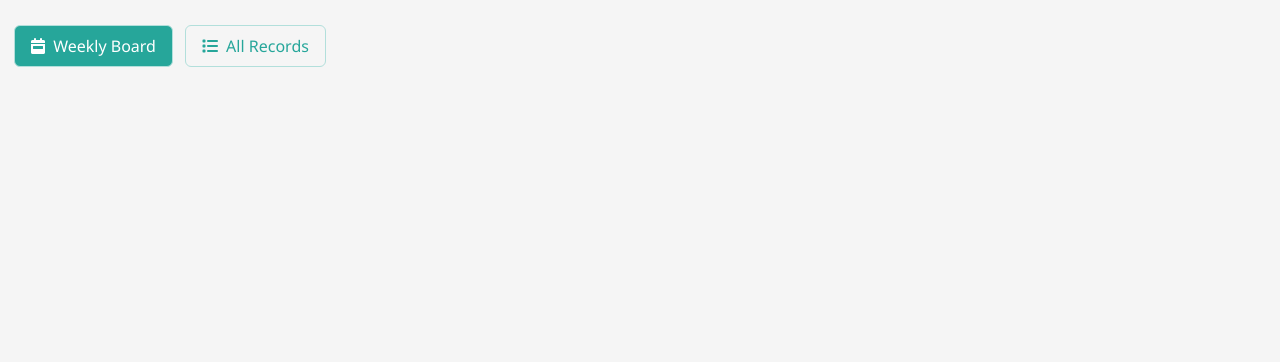
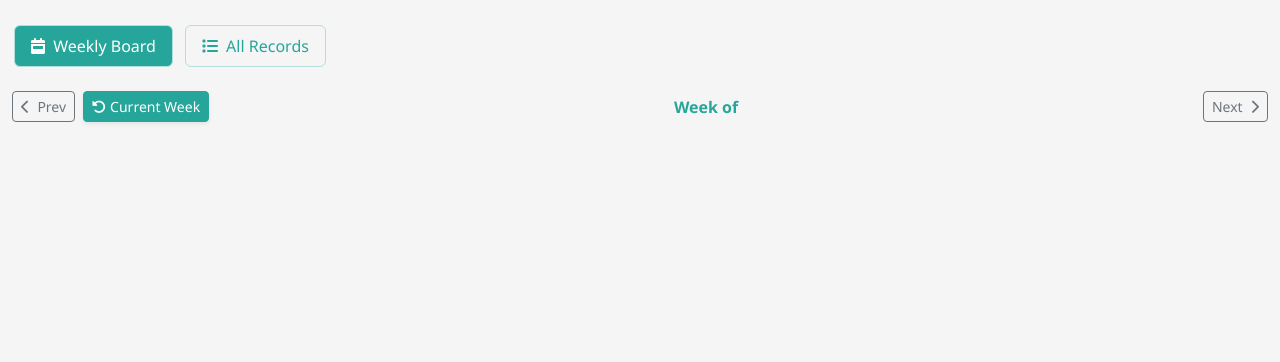
Before and after one commit to laheri72/ajs-pantry, a Flask app: template templates/menus.html in a window 1280 px wide. Shown: the part 58-420 px from the top of the page. Run offline with Flask 3, Linux system fonts and the light colour scheme; the template is opened without the code that fills it, so the values that code supplies are empty; some libraries are stand-ins or nearby versions.

Commit message:
menu toggle

```diff
--- a/templates/menus.html
+++ b/templates/menus.html
@@ -51,6 +51,26 @@
     <div class="tab-content">
         <!-- Weekly Board Tab -->
         <div class="tab-pane fade show active" id="weekly">
+            <div class="d-flex justify-content-between align-items-center mb-3">
+                <div class="d-flex align-items-center gap-2">
+                    <a href="{{ url_for('pantry.menus', week_offset=week_offset - 1) }}" class="btn btn-sm btn-outline-secondary" title="Previous Week">
+                        <i class="fas fa-chevron-left me-1"></i> Prev
+                    </a>
+                    {% if week_offset != 0 %}
+                    <a href="{{ url_for('pantry.menus') }}" class="btn btn-sm btn-teal shadow-sm">
+                        <i class="fas fa-undo-alt me-1"></i>Current Week
+                    </a>
+                    {% endif %}
+                </div>
+                <span class="fw-bold text-teal text-center mx-2">
+                    Week of {{ weekly_days[0].date.strftime('%B %d, %Y') }}
+                </span>
+                <div class="d-flex align-items-center gap-2">
+                    <a href="{{ url_for('pantry.menus', week_offset=week_offset + 1) }}" class="btn btn-sm btn-outline-secondary" title="Next Week">
+                        Next <i class="fas fa-chevron-right ms-1"></i>
+                    </a>
+                </div>
+            </div>
             <div class="row g-3 row-cols-1 row-cols-sm-2 row-cols-md-4 row-cols-xl-7">
                 {% for day in weekly_days %}
                 <div class="col">
@@ -481,6 +501,13 @@ function openAddMenuModal(dateStr) {
 }
 
 document.addEventListener('DOMContentLoaded', function () {
+    const urlParams = new URLSearchParams(window.location.search);
+    const addMenuDate = urlParams.get('add_menu_date');
+    if (addMenuDate) {
+        openAddMenuModal(addMenuDate);
+        window.history.replaceState({}, document.title, window.location.pathname);
+    }
+
     // Bread/Roti indicator logic
     const menuDateInput = document.getElementById('menuDateInput');
     const dayTypeChip = document.getElementById('dayTypeChip');
```
Also changed, not shown: blueprints/pantry/routes.py (+5 -2 lines), templates/calendar.html (+41 -2 lines).
